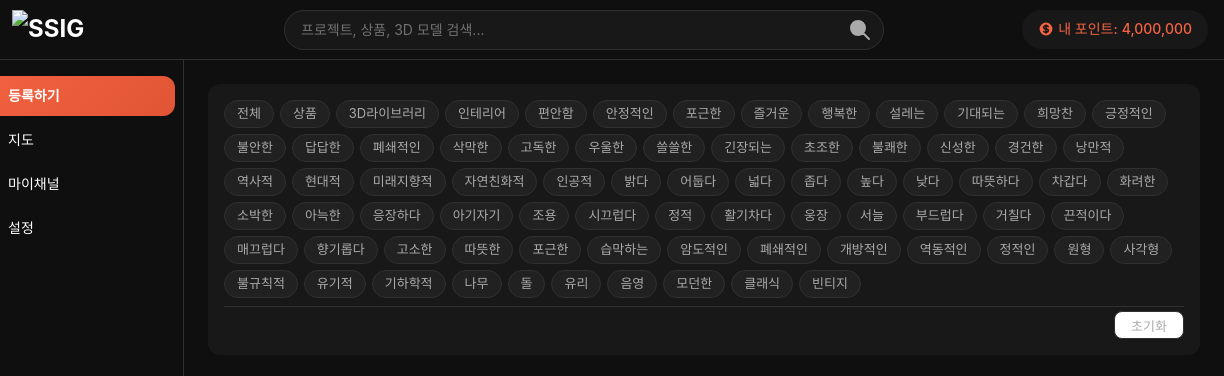
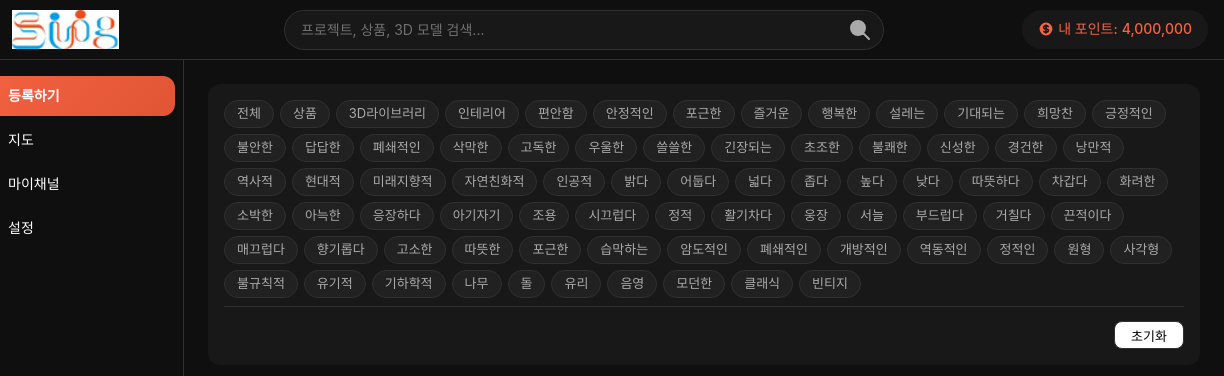
Before and after one commit to alchemist27/ssigyt, a plain HTML site: page index.html in a window 1280 px wide. Shown: the top 376 px of the page, 56-1280 px from the left. Drawn offline with Linux system fonts and the light colour scheme.

Commit message:
Update header component and layout styles

```diff
--- a/components/header.html
+++ b/components/header.html
@@ -34,7 +34,7 @@
           </svg>
         </button>
         <a href="#" class="logo" data-home-link>
-          <img src="assets/images/logo.png" alt="SSIG" class="logo-image">
+          <img src="images/logo.png" alt="SSIG" class="logo-image">
         </a>
       </div>
 
--- a/css/layout.css
+++ b/css/layout.css
@@ -113,11 +113,12 @@
 }
 
 .filter-reset-btn {
+  margin-top: 10px;
   padding: 6px 16px;
   background-color: white;
   border: 1px solid var(--border-color);
   border-radius: 8px;
-  color: var(--text-secondary);
+  color: black;
   font-size: 13px;
   cursor: pointer;
   transition: all var(--transition-fast);
```
